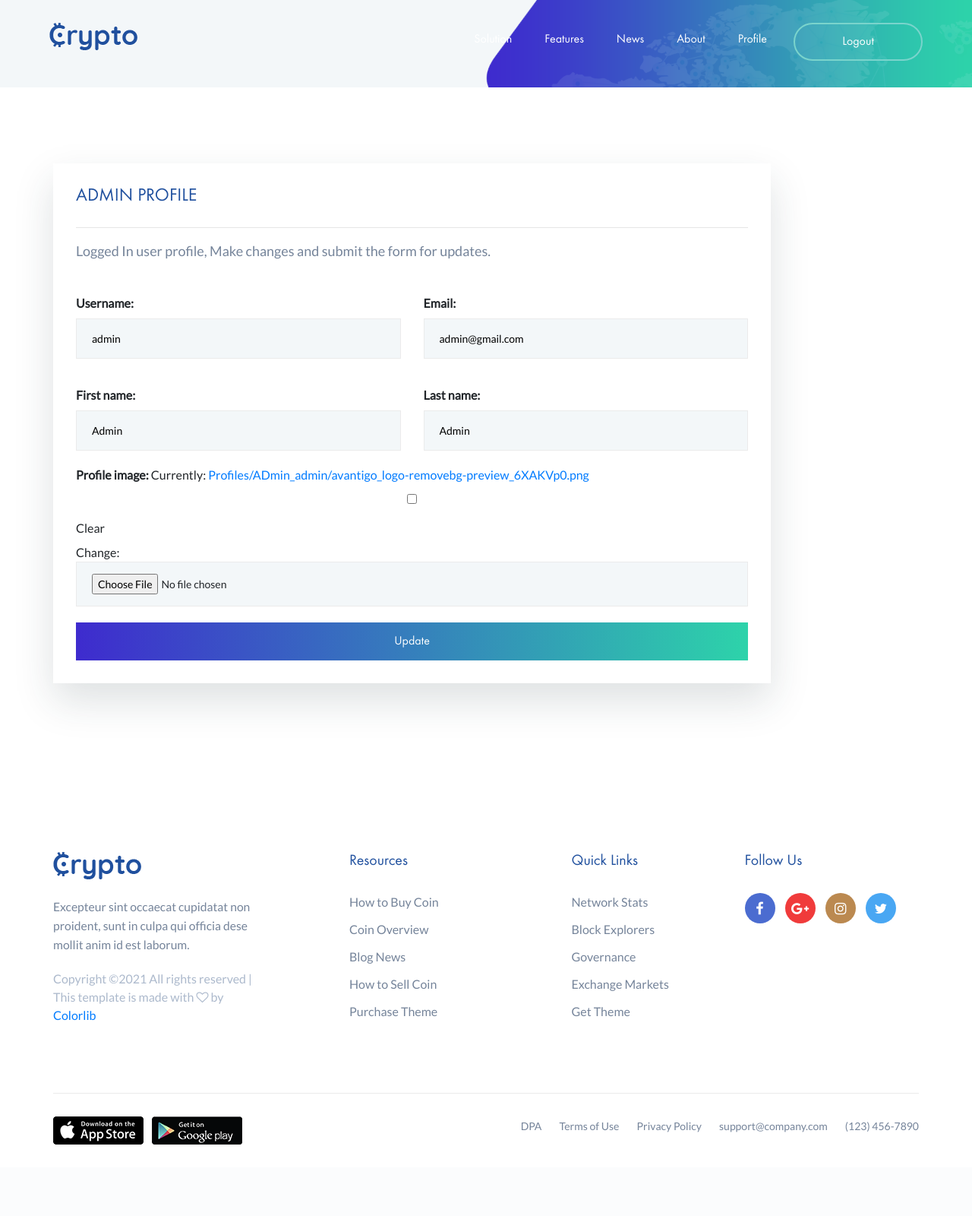
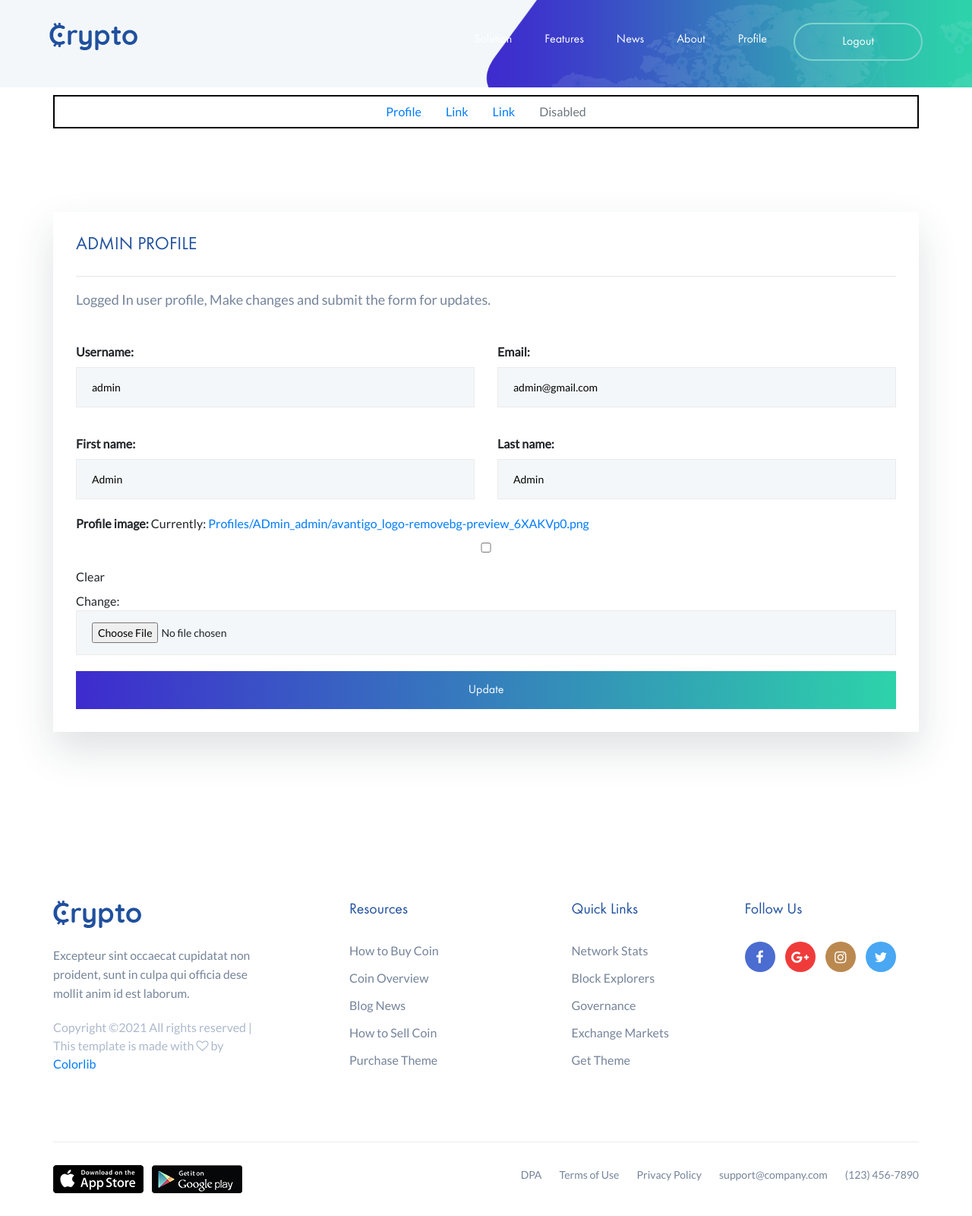
Before and after one commit to JahanzebNawaz/seminarproject, a Django app: page /dashboard/profile/ in a window 1280 px wide. Shown: the whole page at 76% size. Before the commit the page ends 1506 px from the top, so only its background shows below. Run offline with Django 3.2, Linux system fonts and the light colour scheme; a user stored in the database is signed in; data comes from the database, SQL or seed files in the repository; both versions use the stored data as it was after the commit; some libraries are stand-ins or nearby versions.

Commit message:
updated view and profile, layout

```diff
--- /dev/null
+++ b/blockchain/app/templates/website/dash_navbar_inner.html
@@ -0,0 +1,26 @@
+{% load static %}
+
+
+<!-- About section -->
+<section class="about-section" style="padding-top: 10px; padding-bottom: 10px;">
+	<div class="container">
+
+
+		  <ul class="nav justify-content-center" style="border: 2px solid black;">
+			<li class="nav-item">
+			  <a class="nav-link active" href="{% url 'website:profile' %}">Profile</a>
+			</li>
+			<li class="nav-item">
+			  <a class="nav-link" href="#">Link</a>
+			</li>
+			<li class="nav-item">
+			  <a class="nav-link" href="#">Link</a>
+			</li>
+			<li class="nav-item">
+			  <a class="nav-link disabled" href="#">Disabled</a>
+			</li>
+		  </ul>
+
+
+	</div>
+</section>
--- a/blockchain/app/templates/website/dashboard.html
+++ b/blockchain/app/templates/website/dashboard.html
@@ -49,6 +49,7 @@
 	{% endif %}
 
 
+	{% include './dash_navbar_inner.html' %}
 
 	{% block body %}
 
--- a/blockchain/app/templates/website/profile.html
+++ b/blockchain/app/templates/website/profile.html
@@ -7,7 +7,7 @@
 <section class="about-section spad">
 	<div class="container">
 		<div class="row">
-			<div class="col-lg-10 about-text">
+			<div class="col-lg-12 about-text">
 				<div class="widget-area">
 					<h4 class="widget-title">{{user.username.upper}} PROFILE</h4>
 					<hr>
@@ -82,29 +82,8 @@
 				</div>
 
 
-				<!-- {{userform}} -->
-				<!-- <h3><u>{{user.username.upper}} Profile</u></h3> -->
-
-<!--
-				<form action="" class="hero-form-input "  method="post">
-
-					<div class="row">
-						<div class="col-lg-6">
-							<input type="text">
-						</div>
-						<div class="col-lg-6">
-							<input type="text">
-						</div>
-					</div>
-
-
-				</form> -->
-
 			</div>
 		</div>
-		<!-- <div class="about-img">
-			<img src="{% static 'img/about-img.png' %}" alt="">
-		</div> -->
 	</div>
 </section>
 <!-- About section end -->
--- a/blockchain/app/views.py
+++ b/blockchain/app/views.py
@@ -114,6 +114,7 @@ def profile(request, pk=None):
             obj = form.save(commit=False)
             obj.is_active = True
             obj.is_superuser = user_data['is_superuser']
+            obj.is_staff = user_data['is_staff']
             obj.save()
             messages.success(request, 'Successfully details updated!')
             return redirect('website:profile')
```
Also changed, not shown: blockchain/db.sqlite3.
